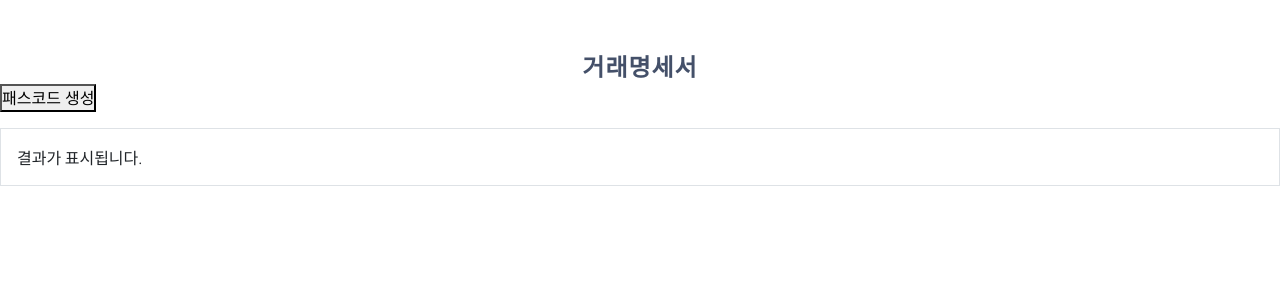
After one commit to SamGiKim/SalesDB, a PHP site: page /passcodeMain.html in a window 1280 px wide. The commit adds this page. Shown: the top 300 px of the page. Run offline with PHP 8.4, Linux system fonts and the light colour scheme; some libraries are stand-ins or nearby versions.

Commit message:
add passcode
패스 코드 생성 페이지 추가

```diff
--- a/trunk/navbar.php
+++ b/trunk/navbar.php
@@ -45,6 +45,9 @@ $user_name = isset($_SESSION['user_name']) ? $_SESSION['user_name'] : '';
       <li class="nav-item">
         <a class="nav-link <?= strpos($current_page, 'support') !== false ? 'active' : '' ?>" href="#">지원이력</a>
       </li>
+      <li class="nav-item">
+        <a class="nav-link <?= strpos($current_page, 'passcode') !== false ? 'active' : '' ?>" href="passcodeMain.html">패스코드</a>
+      </li>
     </ul>
     <ul class="navbar-nav ms-auto">
       <li class="nav-item">
--- /dev/null
+++ b/trunk/passcodeMain.html
@@ -0,0 +1,33 @@
+<!DOCTYPE html>
+<html lang="en">
+<head>
+    <meta charset="UTF-8">
+    <meta name="viewport" content="width=device-width, initial-scale=1.0">
+    <title>패스코드</title>
+    <link rel="preconnect" href="https://fonts.googleapis.com">
+    <link rel="preconnect" href="https://fonts.gstatic.com" crossorigin>
+    <link href="https://fonts.googleapis.com/css2?family=Noto+Sans+KR:wght@300&display=swap" rel="stylesheet">
+    <link href="https://cdn.jsdelivr.net/npm/bootstrap@5.3.1/dist/css/bootstrap.min.css" rel="stylesheet" integrity="sha384-4bw+/aepP/YC94hEpVNVgiZdgIC5+VKNBQNGCHeKRQN+PtmoHDEXuppvnDJzQIu9" crossorigin="anonymous">
+    <link rel="stylesheet" href="https://cdn.jsdelivr.net/npm/bootstrap-icons@1.10.5/font/bootstrap-icons.css">
+    <link rel="stylesheet" href="salesMain.css">
+    <script src="https://unpkg.com/htmx.org@1.9.4"></script>
+</head>
+<body>
+    <?php
+        require_once "auth.php";
+        if ($action != "search") {
+        include 'navbar.php';
+    } ?>
+    <div class="container-fluid mt-5 main-screen">
+        <div class="row">
+            <div class="col-12 text-center">
+                <header>거래명세서</header>
+            </div>
+        </div>
+    </div>
+    <button hx-get="run_passcode_python.php" hx-target="#result" hx-swap="innerHTML">
+        패스코드 생성
+    </button>
+    <div id="result" class="mt-3 border p-3">결과가 표시됩니다.</div>
+</body>
+</html>
--- /dev/null
+++ b/trunk/run_passcode_python.php
@@ -0,0 +1,6 @@
+<?php
+header("Content-Type: text/plain");
+
+$output = shell_exec("python3 ./passcode.py 2>&1");
+echo $output;
+?>
```
Also changed, not shown: 1 other file.
